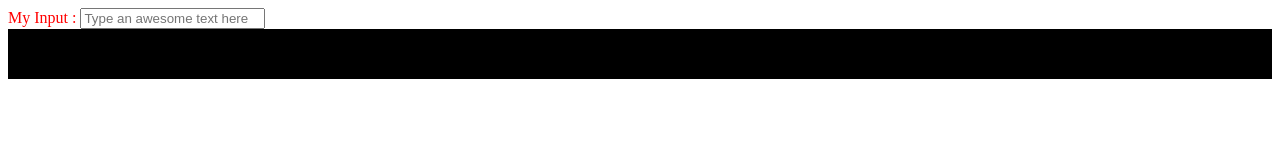
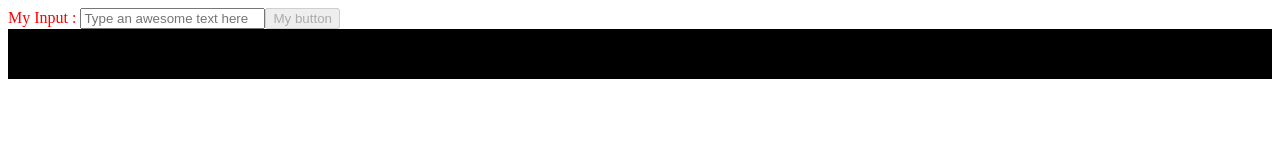
Before and after one commit to fredjammes/angular-formation, an Angular app: page /property-binding in a window 1280 px wide. Shown: the top 160 px of the page. Built offline with nearby package versions, Linux system fonts and the light colour scheme.

Commit message:
Ajout d'exemple sur disabled dans property-binding

```diff
--- a/src/app/formation/property-binding/property-binding.component.html
+++ b/src/app/formation/property-binding/property-binding.component.html
@@ -1,3 +1,4 @@
 <label for="my-input" [style.color]="'red'">My Input : </label>
 <input id="my-input" type="text" [placeholder]="inputPlaceholder">
+<button [disabled]="isDisabled">My button</button>
 <div [ngClass]="{'square': isSquare, 'red': isSquareRed}"></div>
--- a/src/app/formation/property-binding/property-binding.component.ts
+++ b/src/app/formation/property-binding/property-binding.component.ts
@@ -7,6 +7,7 @@ import { Component } from '@angular/core';
 })
 export class PropertyBindingComponent {
   inputPlaceholder = 'Type an awesome text here';
+  isDisabled = true;
   isSquareRed = false;
   isSquare = false;
 }
```
